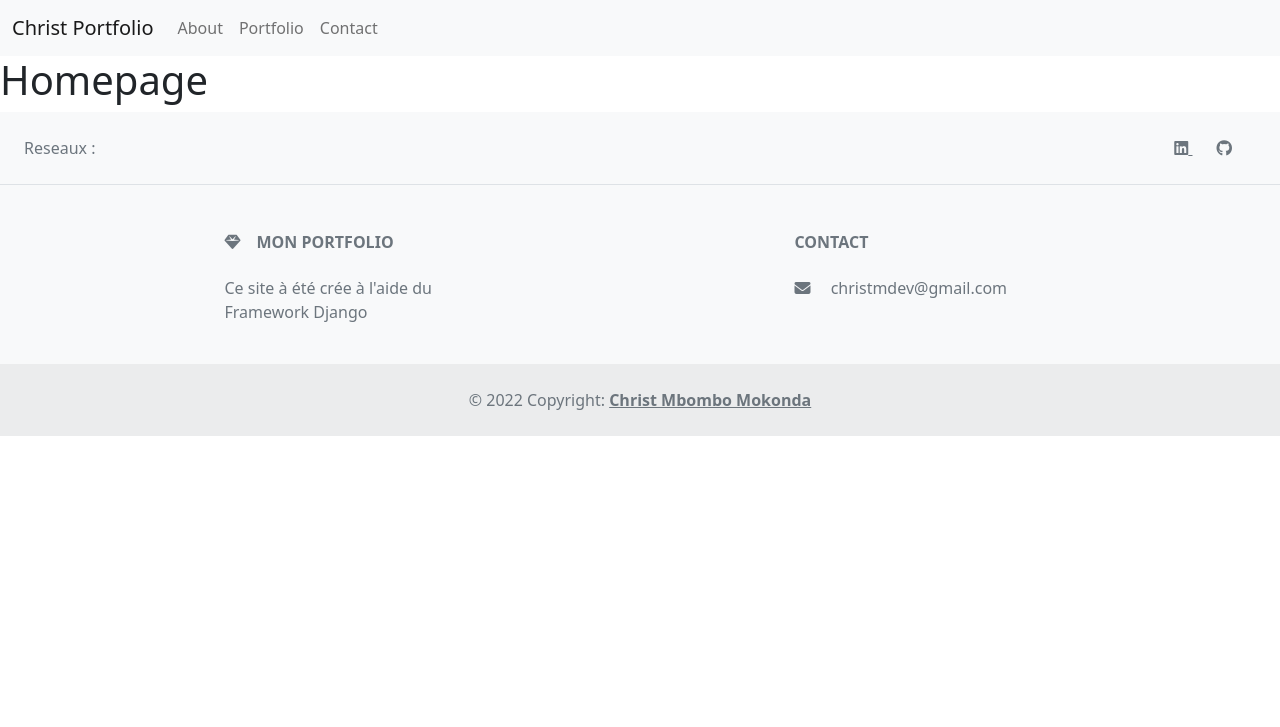
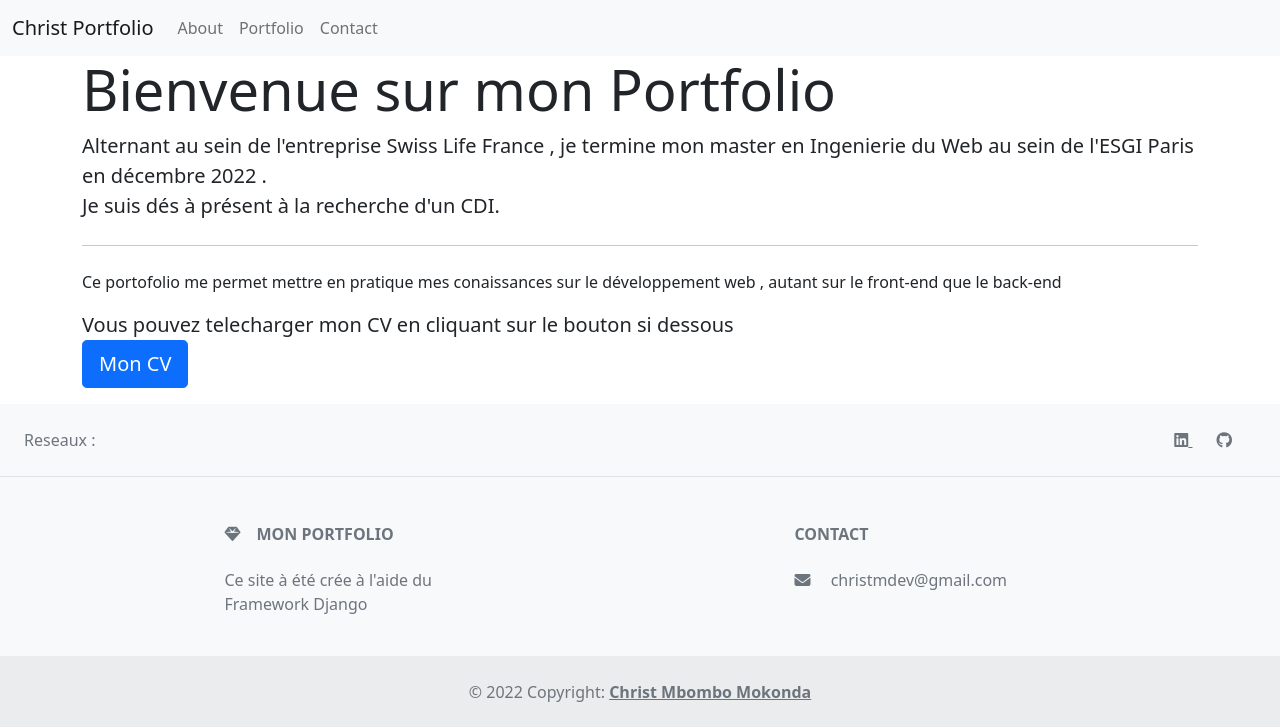
Before and after one commit to christmknd/Portfolio-Django, a Django app: page / in a window 1280 px wide. Shown: the top 727 px of the page. Run offline with Django 4.2, Linux system fonts and the light colour scheme; some libraries are stand-ins or nearby versions.

Commit message:
EDIT Homepage

```diff
--- a/app/app/templates/home.html
+++ b/app/app/templates/home.html
@@ -8,10 +8,20 @@
 {% block content %}
 
 
-<h1>Homepage</h1>
+<div class="container">
+    <div class="jumbotron jumbotron-fluid">
+        <h1 class="display-4">Bienvenue sur mon Portfolio</h1>
+        <p class="lead">Alternant au sein de l'entreprise Swiss Life France , je termine mon master en Ingenierie du Web au sein de l'ESGI Paris en décembre 2022 . <br>
+             Je suis dés à présent à la recherche d'un CDI. <br></p>
+        <hr class="my-4">
+        <p>Ce portofolio me permet mettre en pratique mes conaissances sur le développement web , autant sur le front-end que le back-end <br></p>
+        <p class="lead">
+            Vous pouvez telecharger mon CV en cliquant sur le bouton si dessous <br>
+            <a class="btn btn-primary btn-lg" href="#" role="button">Mon CV</a>
+          </p>
+      </div>
 
-
-
+</div>
 
 
 {% endblock %}
```
Also changed, not shown: app/db.sqlite3.
